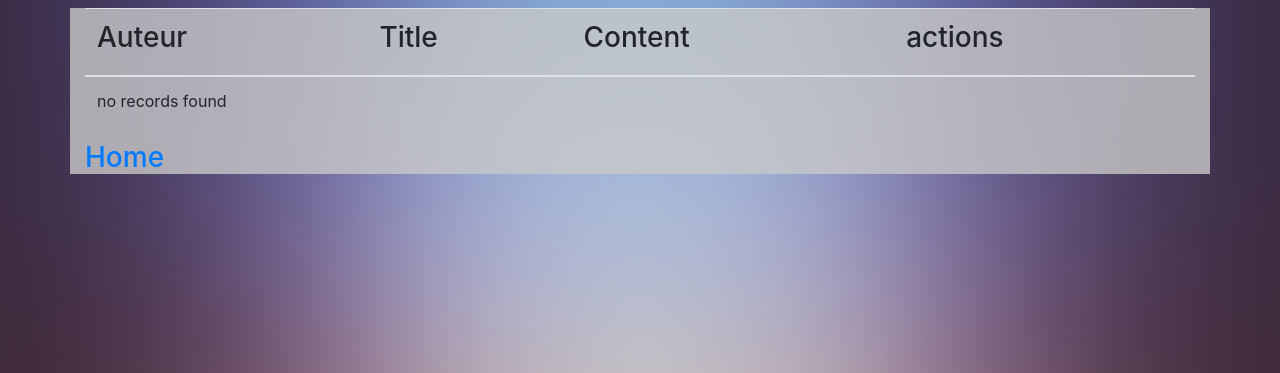
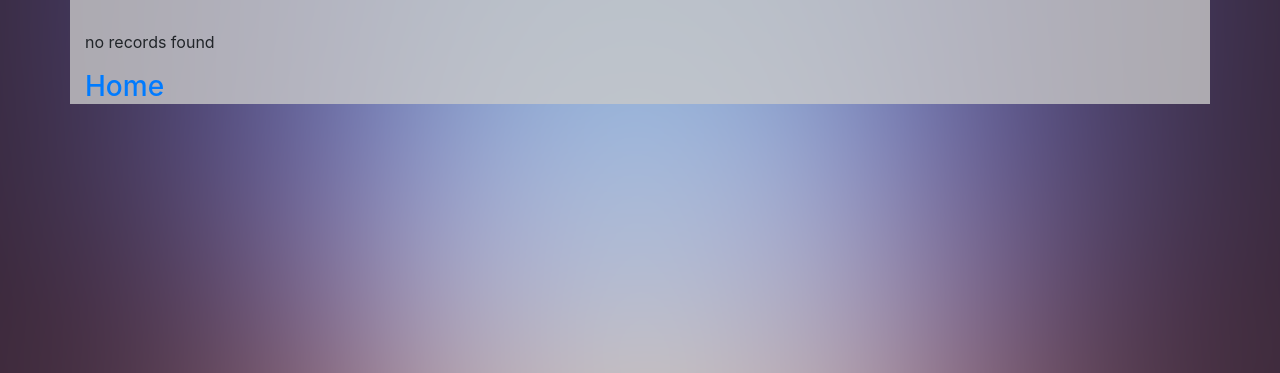
Before and after one commit to mrlaowilly/site_educatif, a Symfony app: template templates/default/blog.html.twig in a window 1280 px wide. Shown: the part 56-429 px from the top of the page. Run offline with Twig, Linux system fonts and the light colour scheme; the template is opened without the code that fills it, so the values that code supplies are empty; some libraries are stand-ins or nearby versions.

Commit message:
page responsive ajout preview dans create et edit

```diff
--- a/src/Controller/DefaultController.php
+++ b/src/Controller/DefaultController.php
@@ -82,6 +82,7 @@ class DefaultController extends AbstractController
            ->add('title', TextType::class)
            ->add('content', TextareaType::class)
            ->add('photo', FileType::class)
+           ->add('preview', TextType::class)
            ->getForm();
 
        $form->handleRequest($request); // a chaque methode il y a toujours un retour ...
--- a/src/Form/PageType.php
+++ b/src/Form/PageType.php
@@ -24,6 +24,7 @@ class PageType extends AbstractType
         $builder
             ->add('title', TextType::class)
             ->add('content', TextareaType::class)
+            ->add('preview', TextType::class)
             ->add('photo', FileType::class);
 
         if (in_array('ROLE_ADMIN', $user->getRoles())){ //test du role
--- a/templates/default/blog.html.twig
+++ b/templates/default/blog.html.twig
@@ -5,44 +5,77 @@
     <meta name="viewport" content="width=device-width, initial-scale=1.0">
 
     <div class="container" style="background-color: rgba(200, 200, 200, 0.8)">
-    <h1>{{ blog_name }}</h1>
+    <h1 style="padding-bottom: 2%; text-transform: uppercase">{{ blog_name }}</h1>
 <!-- {{ dump(pages) }} sert a afficher les variable contenu-->
-    <table class="table">
-        <thead>
-        <tr>
-            <!-- <th><h3>Id</h3></th> -->
-            <th><h3>Auteur</h3></th>
-            <th><h3>Title</h3></th>
-            <th><h3>Content</h3></th>
-            <th><h3>actions</h3></th>
-        </tr>
-        </thead>
-        <tbody>
+    {#<table class="table">#}
+        {#<thead>#}
+        {#<tr>#}
+            {#<!-- <th><h3>Id</h3></th> -->#}
+            {#<th><h3>Auteur</h3></th>#}
+            {#<th><h3>Title</h3></th>#}
+            {#<th><h3>Preview</h3></th>#}
+            {#<th><h3>Content</h3></th>#}
+            {#<th><h3>actions</h3></th>#}
+        {#</tr>#}
+        {#</thead>#}
+        {#<tbody>#}
+        {#{% for page in pages %}#}
+            {#<tr>#}
+                {#<!-- <td>{{ page.id }}</td> -->#}
+                {#<td>{{ page.user.email }}</td> <!--// afficher l'email de l'user-->#}
+                {#<td>{{ page.title }}</td>#}
+                {#<td>{{ page.preview }}</td>#}
+                {#<td><p style="text-overflow: ellipsis; word-wrap: break-word; white-space: nowrap; overflow: hidden; width: 100px">{{ page.content }}</p></td>#}
+                {#<td>#}
+                    {#<h3><a href="{{ path('blog_page_show', {'id': page.id}) }}">show</a></h3>  <!-- Permet d'accéder à la page -->#}
+                    {#{% if is_granted('ROLE_ADMIN')%}#}
+                    {#{% if is_granted('edit', page) %}#}
+                        {#<h3><a href="{{ path('page_edit', {'id': page.id}) }}">edit</a></h3>#}
+                    {#{% endif %}#}
+                {#</td>#}
+            {#</tr>#}
+        {#{% else %}#}
+            {#<tr>#}
+                {#<td colspan="4">no records found</td>#}
+            {#</tr>#}
+        {#{% endfor %}#}
+        {#</tbody>#}
+    {#</table>#}
+    {#{% if is_granted('IS_AUTHENTICATED_FULLY') %} <!-- si celui-ci est identifier-->#}
+        {#<h3><a href="{{ path('blog_page_create', {'id': blog_id}) }}">Create new</a></h3> <!-- c'est le chemin vers la page-->#}
+    {#{% endif %}#}
+    {#<h3><a href="{{ path('home') }}">Home</a></h3>#}
+
+
+
+
+
             {% for page in pages %}
-            <tr>
-                <!-- <td>{{ page.id }}</td> -->
-                <td>{{ page.user.email }}</td> <!--// afficher l'email de l'user-->
-                <td>{{ page.title }}</td>
-                <td><p style="text-overflow: ellipsis; word-wrap: break-word; white-space: nowrap; overflow: hidden; width: 100px">{{ page.content }}</p></td>
-                <td>
-                    <h3><a href="{{ path('blog_page_show', {'id': page.id}) }}">show</a></h3>  <!-- Permet d'accéder à la page -->
+
+                <div style="background-color: lightgrey; margin-top: 2%;">
+                    <strong style="text-transform: uppercase">{{ page.title }}</strong>
+                    <br>
+                    {{ page.preview }}
+                    <br>
+                        <a href="{{ path('blog_page_show', {'id': page.id}) }}">show</a>  <!-- Permet d'accéder à la page -->
                         {#{% if is_granted('ROLE_ADMIN')%}#}
                         {% if is_granted('edit', page) %}
-                        <h3><a href="{{ path('page_edit', {'id': page.id}) }}">edit</a></h3>
+                            <a href="{{ path('page_edit', {'id': page.id}) }}">edit</a>
                         {% endif %}
-                </td>
-            </tr>
+                </div>
                 {% else %}
-            <tr>
-                <td colspan="4">no records found</td>
-            </tr>
+                    <p>no records found</p>
                 {% endfor %}
-        </tbody>
-    </table>
+
+
             {% if is_granted('IS_AUTHENTICATED_FULLY') %} <!-- si celui-ci est identifier-->
                 <h3><a href="{{ path('blog_page_create', {'id': blog_id}) }}">Create new</a></h3> <!-- c'est le chemin vers la page-->
             {% endif %}
             <h3><a href="{{ path('home') }}">Home</a></h3>
 
+
+
+
+
     </div>
 {% endblock %}
```
Lines whose indentation alone changed are shown as unchanged.
